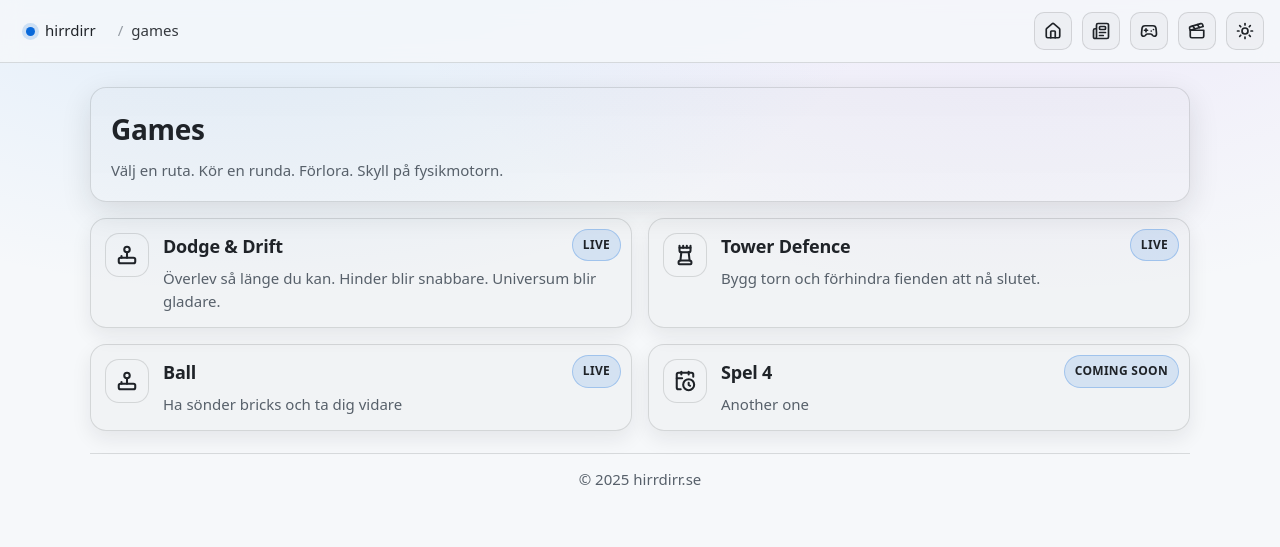
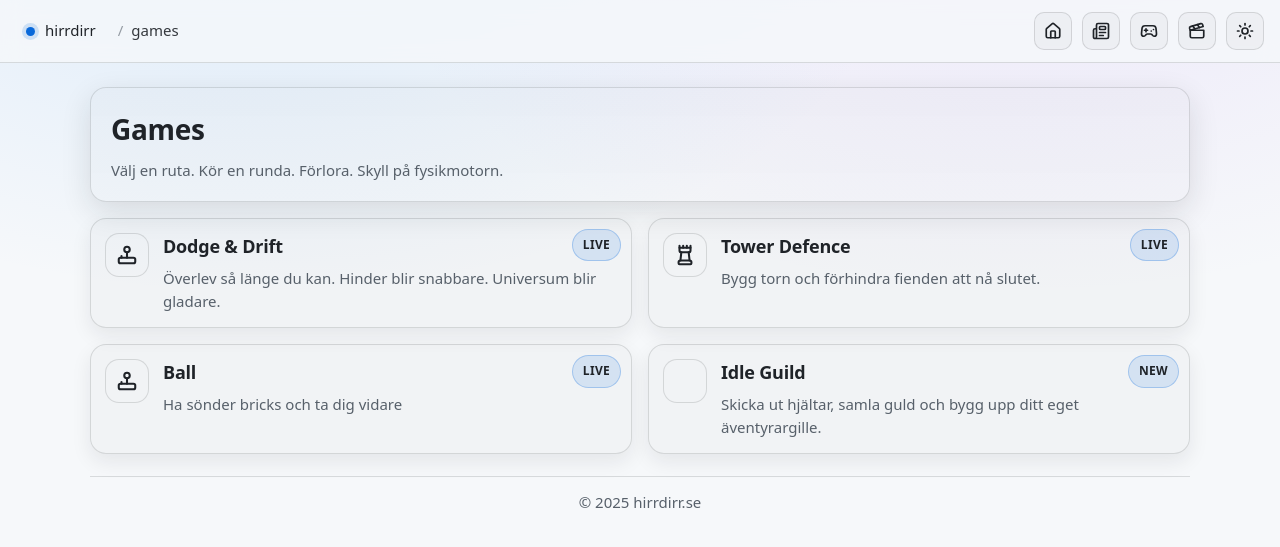
Before and after one commit to hirrdirr/hirrdirr.github.io, a Jekyll site: the page built from games/index.html, in a window 1280 px wide. Shown: the top 547 px of the page. Built offline with Jekyll 4.4.1, drawn with Linux system fonts in a browser that asks for light colours.

Commit message:
Link Idle Guild from games hub

```diff
--- a/games/index.html
+++ b/games/index.html
@@ -50,15 +50,15 @@ navlabel: games
       </div>
     </a>
 
-    <a class="game" href="#" onclick="return false;">
-      <div class="badge">COMING SOON</div>
+    <a class="game" href="/games/idleguild/">
+      <div class="badge">NEW</div>
       <div class="row">
         <div class="gicon" aria-hidden="true">
-          <i class="lucide" data-lucide="calendar-clock"></i>
+          <i class="lucide" data-lucide="shield-sword"></i>
         </div>
         <div>
-          <h3>Spel 4</h3>
-          <p>Another one</p>
+          <h3>Idle Guild</h3>
+          <p>Skicka ut hjältar, samla guld och bygg upp ditt eget äventyrargille.</p>
         </div>
       </div>
     </a>
```
